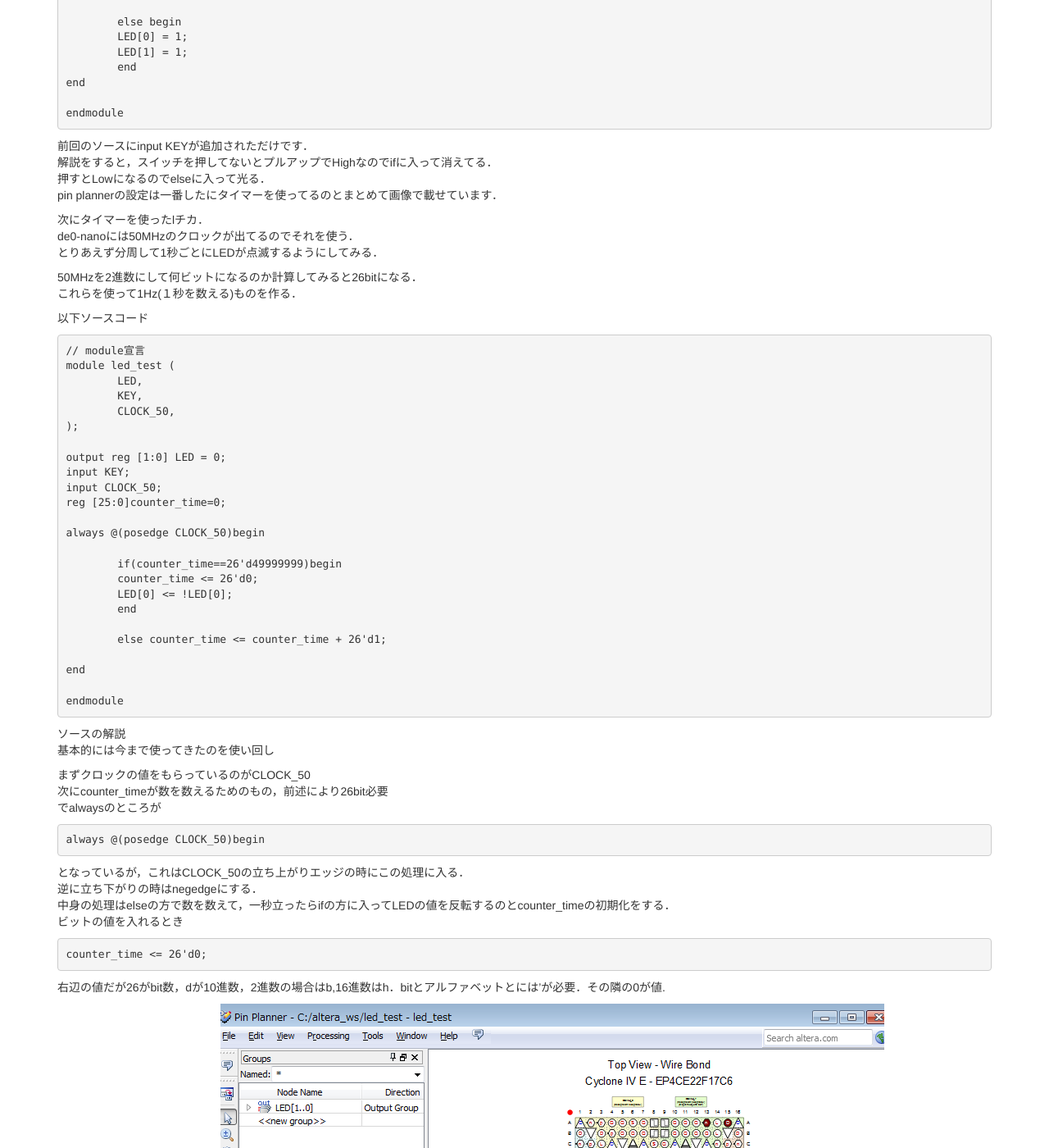
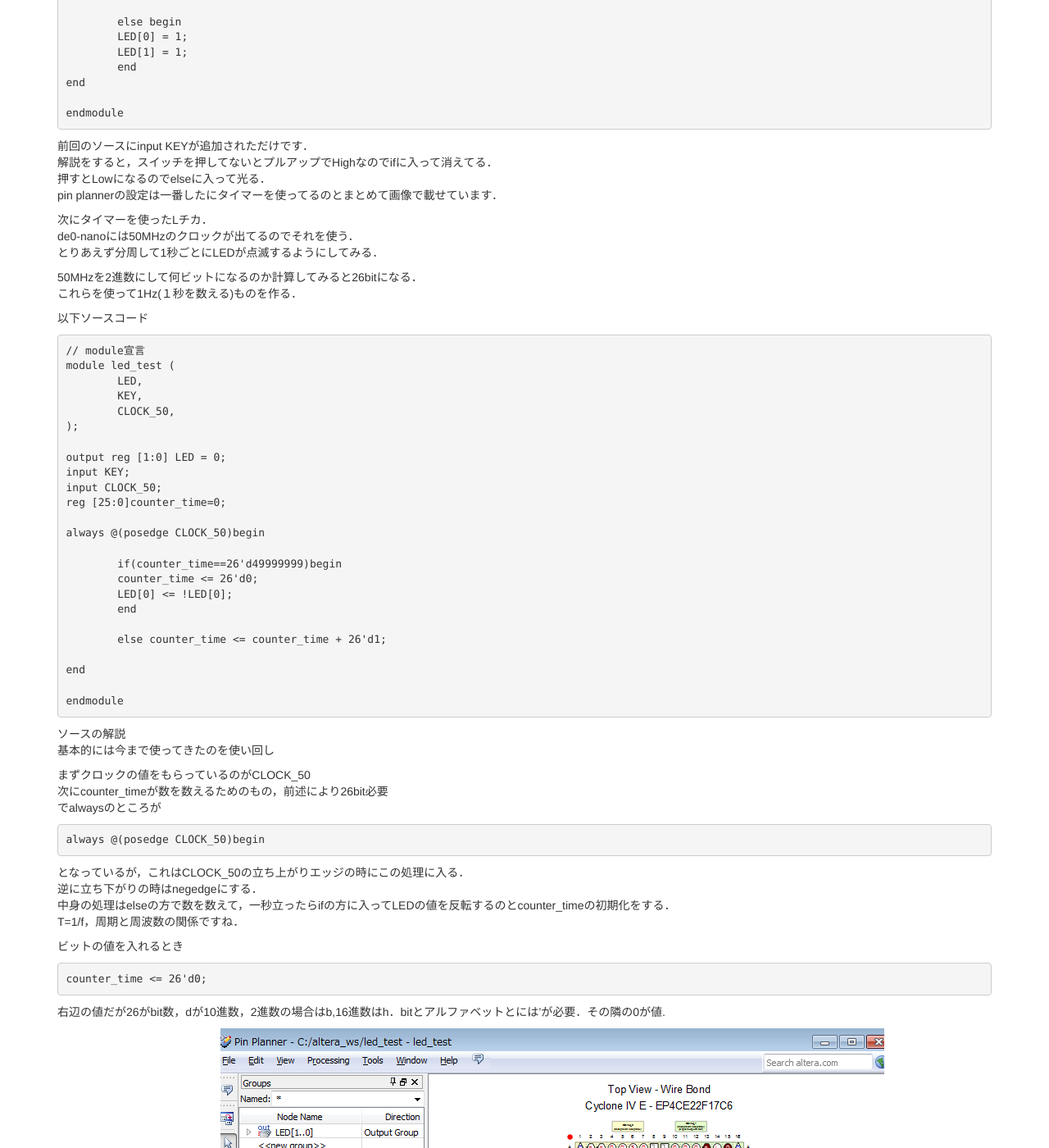
Before and after one commit to FERNAND949/FERNAND949.github.io, a Jekyll site: the page built from _posts/2015-4-20-fpga-memo.md, in a window 1280 px wide and 1400 px high, scrolled down 671 px. Shown: the whole window at 82% size. Built offline with Jekyll 4.4.1, drawn with Linux system fonts in a browser that asks for light colours; nearby versions of some CDN libraries; library files that are not in the unit come from our copies; comment, search, counter and statistics services are not loaded.

Commit message:
commit post utf-8 second

```diff
--- a/_posts/2015-4-20-fpga-memo.md
+++ b/_posts/2015-4-20-fpga-memo.md
@@ -43,7 +43,7 @@ pin plannerの設定は一番したにタイマーを使ってるのとまとめ
 
 
 
-次にタイマーを使ったlチカ．
+次にタイマーを使ったLチカ．
 de0-nanoには50MHzのクロックが出てるのでそれを使う．
 とりあえず分周して1秒ごとにLEDが点滅するようにしてみる．
 
@@ -90,6 +90,9 @@ de0-nanoには50MHzのクロックが出てるのでそれを使う．
 となっているが，これはCLOCK_50の立ち上がりエッジの時にこの処理に入る．
 逆に立ち下がりの時はnegedgeにする．
 中身の処理はelseの方で数を数えて，一秒立ったらifの方に入ってLEDの値を反転するのとcounter_timeの初期化をする．
+T=1/f，周期と周波数の関係ですね．
+
+
 ビットの値を入れるとき
 
 	counter_time <= 26'd0;
```
